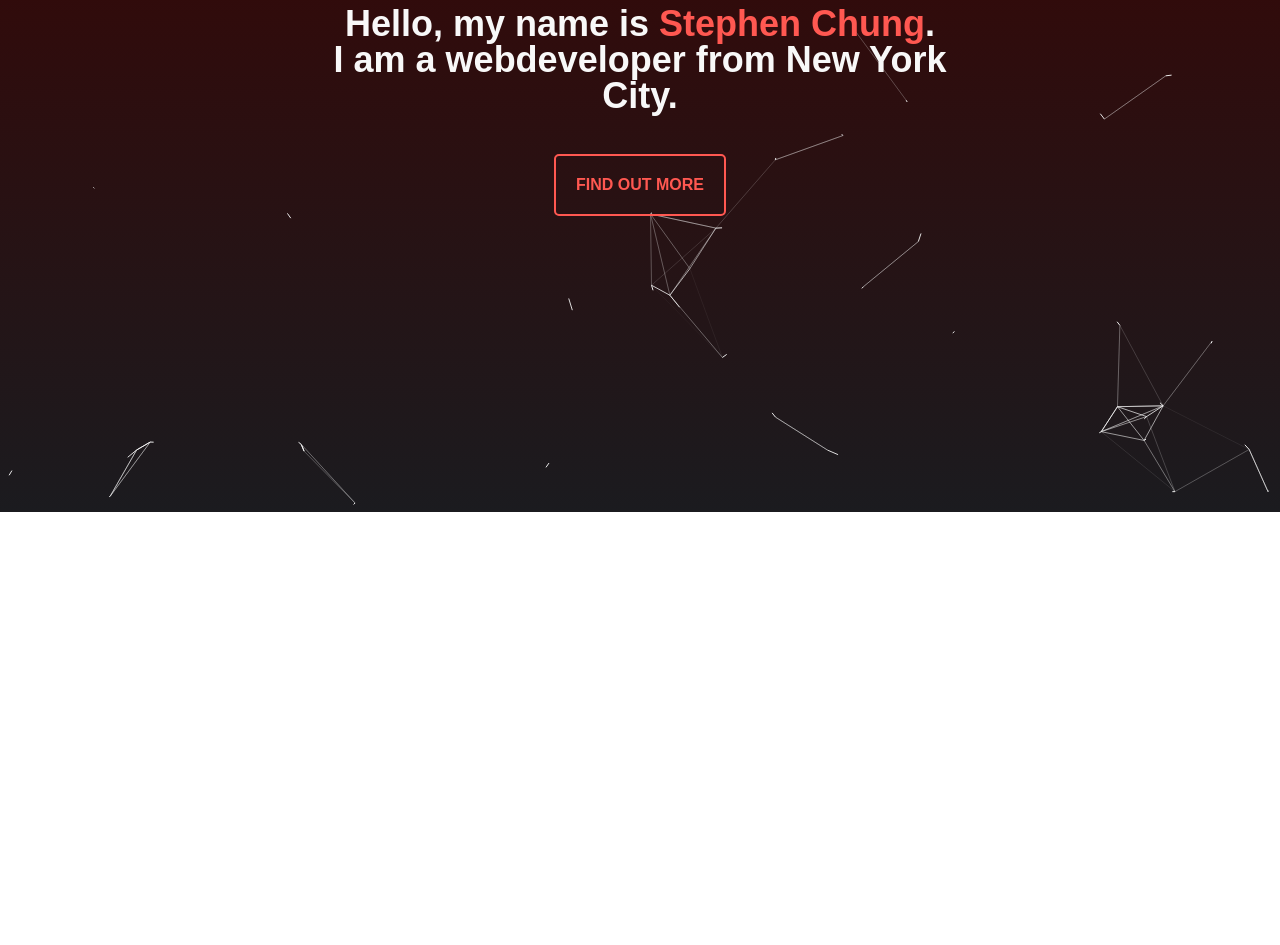
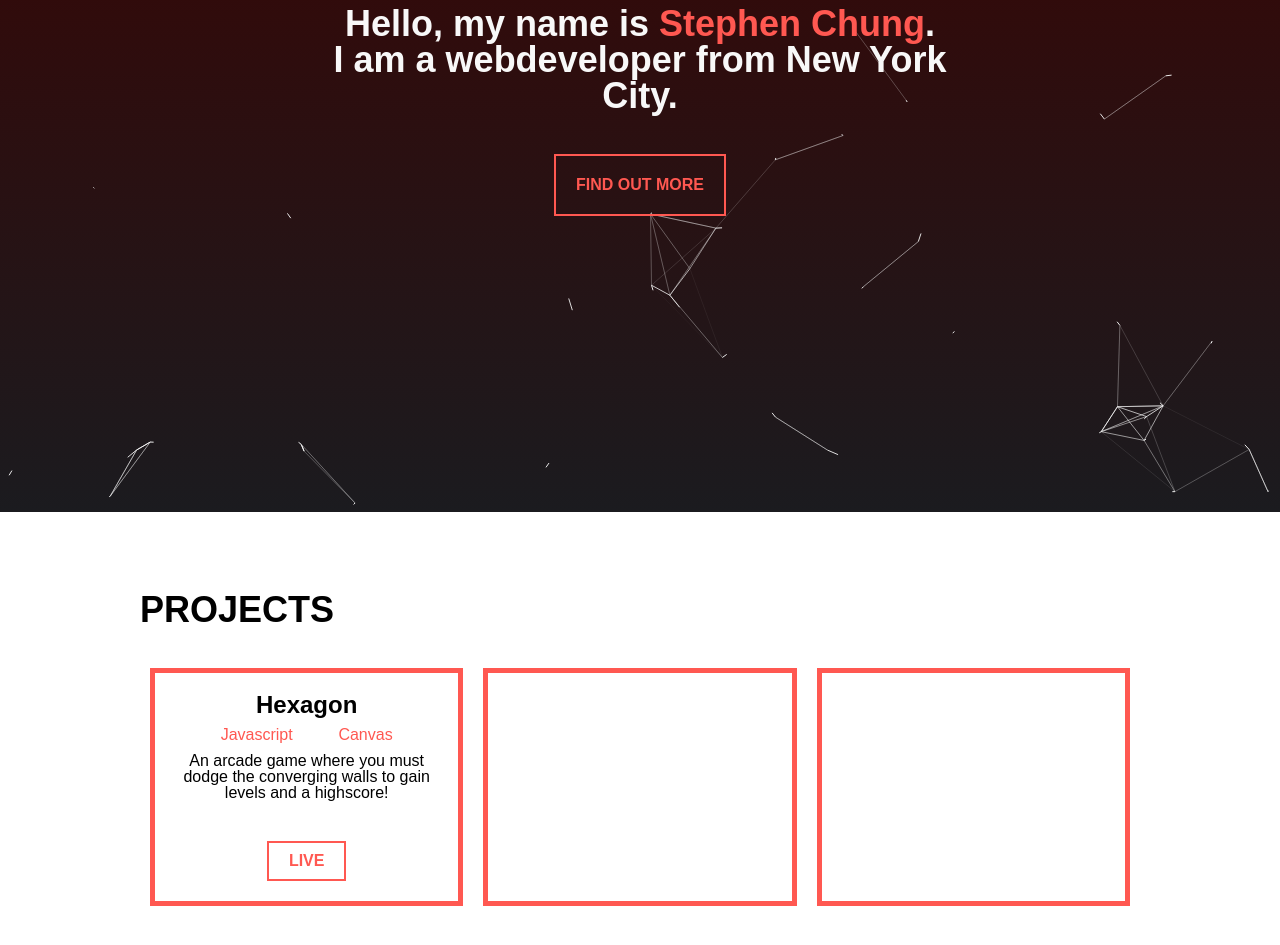
Before and after one commit to stephenchung27/stephenchung27.github.io, a website built with webpack: page index.html in a window 1280 px wide. Shown: the part 291-1236 px from the top of the page. Before the commit the page ends 803 px from the top, so only its background shows below. Built offline with nearby package versions, Linux system fonts and the light colour scheme; animation ran at ten frames a second; a web font is replaced by a local one.

Commit message:
Add styling for projects section

```diff
--- a/assets/css/main.scss
+++ b/assets/css/main.scss
@@ -5,11 +5,10 @@
 body {
   background-color: $white;
   font-family: 'Palanquin', sans-serif;
-  // background: #ccc;
-  background-image: linear-gradient(to bottom, $dark-red, $black);
 }
 
-div.home {
+div#splash {
+  background-image: linear-gradient(to bottom, $dark-red, $black);
   position: relative;
   #about-me {
     position: absolute;
@@ -17,7 +16,6 @@ div.home {
     left: 50%;
     transform: translate(-50%, -50%);
     text-align: center;
-
     p {
       color: $off-white;
       font-size: 36px;
@@ -26,7 +24,6 @@ div.home {
         color: $red;
       }
     }
-
     button {
       color: $red;
       text-transform: uppercase;
@@ -36,7 +33,6 @@ div.home {
       padding: 20px;
       background: transparent;
       border: 2px solid $red;
-      border-radius: 5px;
       outline: none;
       transition: color 0.5s ease, border 0.5s ease, transform 0.5s ease;
       cursor: pointer;
@@ -48,3 +44,63 @@ div.home {
     }
   }
 }
+
+div#projects {
+  margin: 0 auto;
+  padding: 80px 0;
+  box-sizing: border-box;
+  max-width: 1000px;
+  min-height: 100vh;
+}
+
+h2.section-title {
+  text-transform: uppercase;
+  font-size: 36px;
+  font-weight: 700;
+  margin-bottom: 40px;
+}
+
+.project-list {
+  display: flex;
+  justify-content: space-between;
+  width: 100%;
+  > li {
+    box-sizing: border-box;
+    width: 33%;
+    margin: 0 10px;
+    padding: 20px;
+    text-align: center;
+    border: 5px solid $red;
+    h3 {
+      font-size: 24px;
+      font-weight: 700;
+      margin-bottom: 10px;
+    }
+    .project-technologies {
+      color: $red;
+      display: flex;
+      justify-content: space-evenly;
+      margin-bottom: 10px;
+    }
+    a {
+      display: inline-block;
+      margin-top: 20px;
+      color: $red;
+      text-transform: uppercase;
+      font-size: 16px;
+      font-weight: 700;
+      margin-top: 40px;
+      padding: 10px 20px;
+      background: transparent;
+      border: 2px solid $red;
+      outline: none;
+      transition: color 0.5s ease, border 0.5s ease, transform 0.5s ease;
+      text-decoration: none;
+      &:hover {
+        color: $black;
+        border: 2px solid $black;
+        transform: translateY(-5px);
+      }
+    }
+  }
+}
--- a/index.html
+++ b/index.html
@@ -11,7 +11,7 @@
 </head>
 
 <body>
-  <div class="home">
+  <div id="splash">
     <canvas id="canvas"></canvas>
     <div id="about-me">
       <p>Hello, my name is <span>Stephen Chung</span>.</p>
@@ -19,6 +19,24 @@
       <button>Find out more</button>
     </div>
   </div>
+  <div id="projects">
+    <h2 class="section-title">Projects</h2>
+    <ul class="project-list">
+      <li>
+        <h3>Hexagon</h3>
+        <ul class="project-technologies">
+          <li>Javascript</li>
+          <li>Canvas</li>
+        </ul>
+        <p class="project-description">An arcade game where you must dodge the converging walls to
+          gain levels and a highscore!
+        </p>
+        <a href="/hexagon/">Live</a>
+      </li>
+      <li></li>
+      <li></li>
+    </ul>
+  </div>
 </body>
 
 </html>
--- a/package.json
+++ b/package.json
@@ -7,6 +7,7 @@
     "test": "echo \"Error: no test specified\" && exit 1",
     "start": "webpack --watch --mode=development",
     "build-css": "node-sass --include-path scss assets/css/main.scss assets/css/main.css",
+    "watch-css": "nodemon -e scss -x \"npm run build-css\"",
     "predeploy": "npm run build",
     "deploy": "gh-pages -d build"
   },
@@ -16,6 +17,7 @@
   "dependencies": {
     "gh-pages": "^2.0.1",
     "node-sass": "^4.11.0",
+    "nodemon": "^1.18.10",
     "source-map": "^0.7.3",
     "webpack": "^4.29.3",
     "webpack-cli": "^3.2.3"
```
Also changed, not shown: assets/css/main.css, 1 other file.
